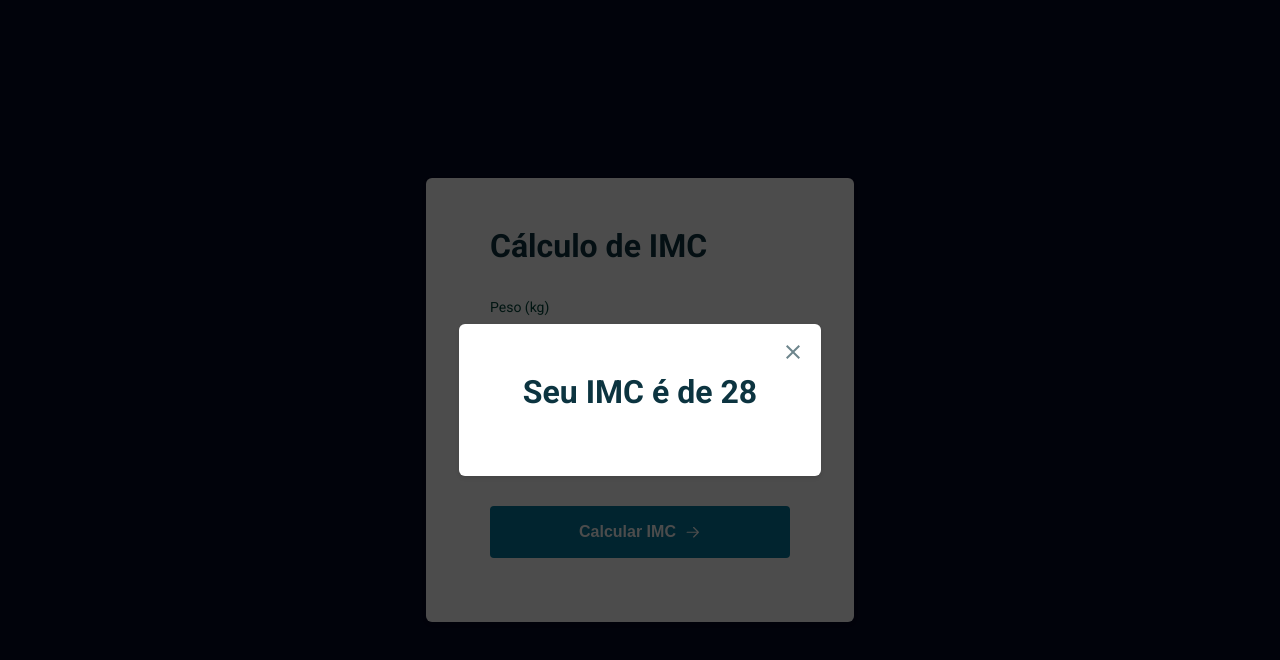
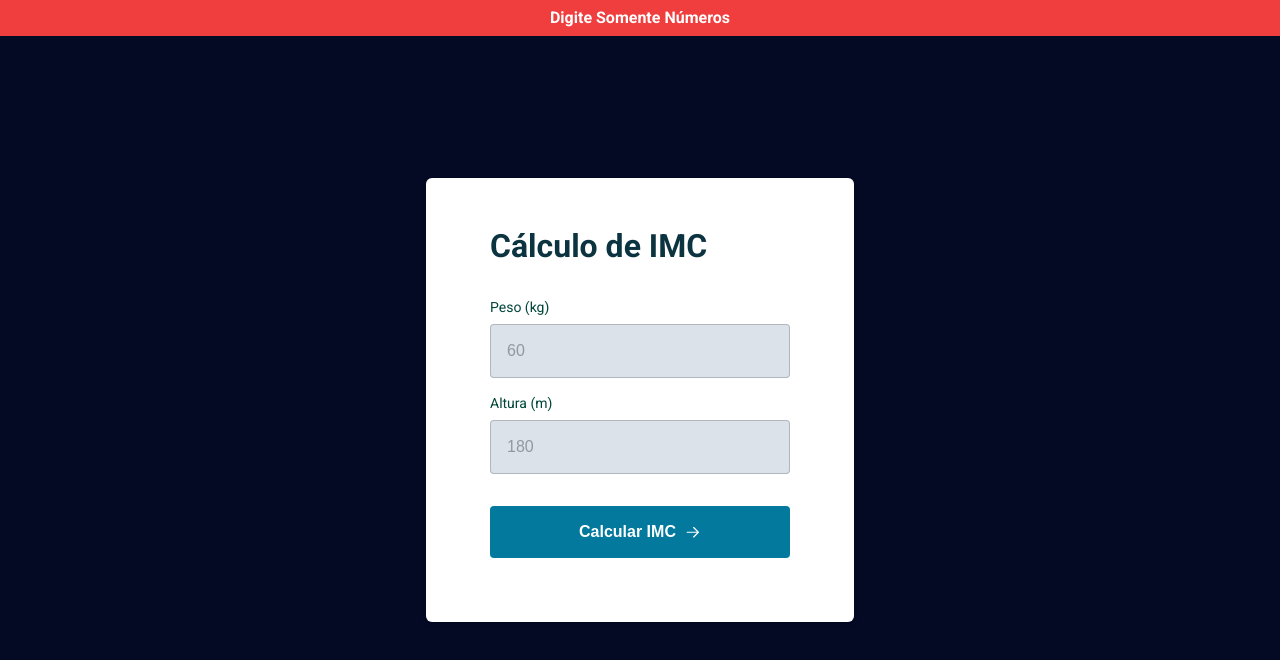
Before and after one commit to paulinhoteixeira/calculoIMC, a plain HTML site: page index.html in a window 1280 px wide. Drawn offline with Linux system fonts and the light colour scheme.

Commit message:
add alert error message

```diff
--- a/index.html
+++ b/index.html
@@ -16,6 +16,9 @@
 
 <body>
 
+  <div class="alert-error open">
+    Digite Somente Números
+  </div>
   <div class="container">
     <main class="card">
       <form>
@@ -38,7 +41,7 @@
     </main>
   </div>
 
-  <div class="modal-wrapper open">
+  <div class="modal-wrapper">
     <div class="modal card">
 
       <button class="close">
--- a/style.css
+++ b/style.css
@@ -166,3 +166,30 @@ form button:hover{
 .modal button:hover{
   transform: scale(1.1);
 }
+
+
+/* ALERT ERROR */
+.alert-error.open{
+  opacity: 1;
+  visibility: visible;
+  transform: translateY(0);
+}
+
+.alert-error{
+  position: absolute;
+  top: 0;
+  left: 0;
+  right: 0;
+
+  background: var(--bg-error);
+  color: var(--tt-error);
+
+  text-align: center;
+  padding: .8rem 0;
+  font-weight: bold;
+
+  opacity: 0;
+  visibility: hidden;
+  transform: translateY(-30px);
+  transition: transform .5s;
+}
```
